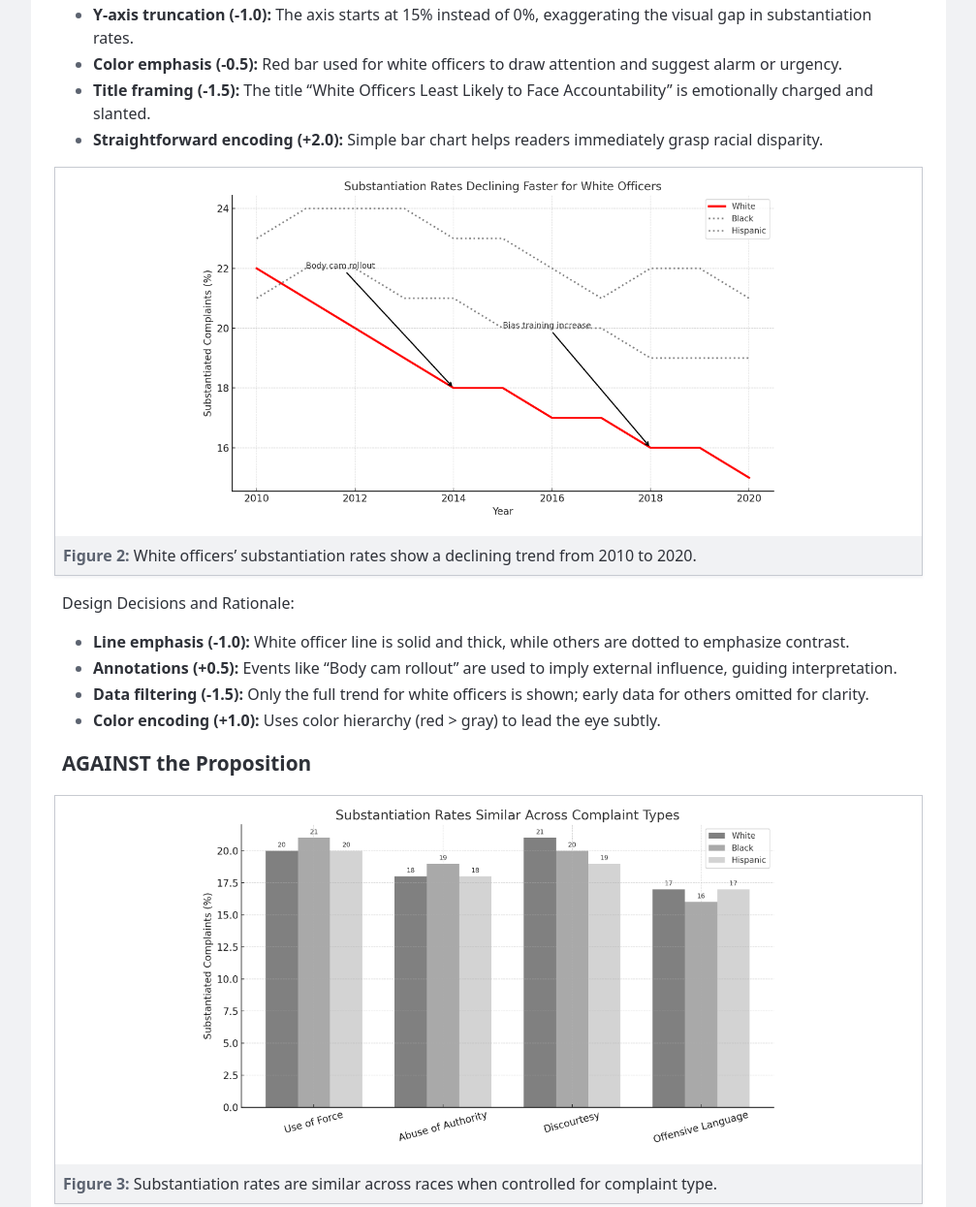
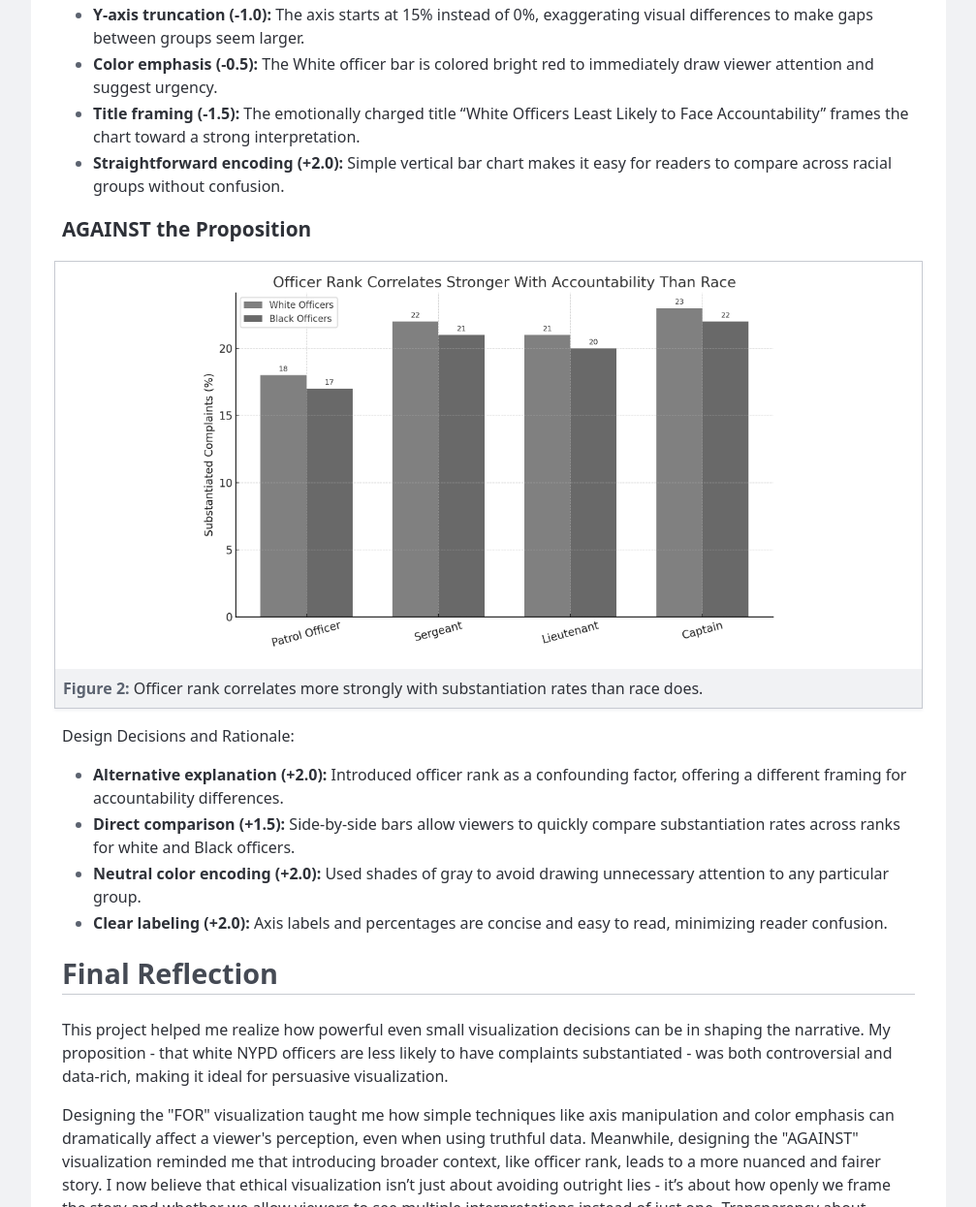
Before and after one commit to rayyankhalid7777/project2-report, a plain HTML site: page project2_report.html in a window 1280 px wide. Shown: the part 1088-2333 px from the top of the page at 97% size, without its empty margins (136-1143 px from the left). Drawn offline with Linux system fonts and the light colour scheme.

Commit message:
Update project2_report.html

```diff
--- a/project2_report.html
+++ b/project2_report.html
@@ -164,51 +164,26 @@
 
         <p>Design Decisions and Rationale:</p>
         <ul>
-          <li><strong>Y-axis truncation (-1.0):</strong> The axis starts at 15% instead of 0%, exaggerating the visual gap in substantiation rates.</li>
-          <li><strong>Color emphasis (-0.5):</strong> Red bar used for white officers to draw attention and suggest alarm or urgency.</li>
-          <li><strong>Title framing (-1.5):</strong> The title “White Officers Least Likely to Face Accountability” is emotionally charged and slanted.</li>
-          <li><strong>Straightforward encoding (+2.0):</strong> Simple bar chart helps readers immediately grasp racial disparity.</li>
+          <li><strong>Y-axis truncation (-1.0):</strong> The axis starts at 15% instead of 0%, exaggerating visual differences to make gaps between groups seem larger.</li>
+          <li><strong>Color emphasis (-0.5):</strong> The White officer bar is colored bright red to immediately draw viewer attention and suggest urgency.</li>
+          <li><strong>Title framing (-1.5):</strong> The emotionally charged title “White Officers Least Likely to Face Accountability” frames the chart toward a strong interpretation.</li>
+          <li><strong>Straightforward encoding (+2.0):</strong> Simple vertical bar chart makes it easy for readers to compare across racial groups without confusion.</li>
         </ul>
-
-        <figure>
-          <img src="viz_A2.png" alt="Line chart showing complaint substantiation trends over time by officer race" style="max-width: 600px; width: 100%; height: auto;" />
-          <figcaption>White officers’ substantiation rates show a declining trend from 2010 to 2020.</figcaption>
-        </figure>
-
-        <p>Design Decisions and Rationale:</p>
-        <ul>
-          <li><strong>Line emphasis (-1.0):</strong> White officer line is solid and thick, while others are dotted to emphasize contrast.</li>
-          <li><strong>Annotations (+0.5):</strong> Events like “Body cam rollout” are used to imply external influence, guiding interpretation.</li>
-          <li><strong>Data filtering (-1.5):</strong> Only the full trend for white officers is shown; early data for others omitted for clarity.</li>
-          <li><strong>Color encoding (+1.0):</strong> Uses color hierarchy (red > gray) to lead the eye subtly.</li>
-        </ul>
-      </section>
 
       <section>
         <h3>AGAINST the Proposition</h3>
 
         <figure>
-          <img src="viz_B1.png" alt="Grouped bar chart showing substantiation by complaint type and officer race" style="max-width: 600px; width: 100%; height: auto;" />
-          <figcaption>Substantiation rates are similar across races when controlled for complaint type.</figcaption>
+          <img src="viz_B2.png" alt="Bar chart showing substantiation rates by officer rank and race" style="max-width: 600px; width: 100%; height: auto;" />
+          <figcaption>Officer rank correlates more strongly with substantiation rates than race does.</figcaption>
         </figure>
 
         <p>Design Decisions and Rationale:</p>
         <ul>
-          <li><strong>Control variable (+1.5):</strong> Complaint type used to show the outcome varies more by complaint category than by officer race.</li>
-          <li><strong>Neutral color encoding (+2.0):</strong> Uses a muted grayscale palette to avoid implying bias.</li>
-          <li><strong>Balanced layout (+2.0):</strong> Symmetrical grouped bars support direct, fair comparisons.</li>
-        </ul>
-
-        <figure>
-          <img src="viz_B2.png" alt="Bar chart showing substantiation rates by officer rank and race" style="max-width: 600px; width: 100%; height: auto;" />
-          <figcaption>Rank shows stronger correlation with accountability than race.</figcaption>
-        </figure>
-
-        <p>Design Decisions and Rationale:</p>
-        <ul>
-          <li><strong>Alternative explanation (+2.0):</strong> Introduces officer rank as a possible confounding variable.</li>
-          <li><strong>Direct comparison (+1.5):</strong> Renders white and Black officer data side-by-side for all ranks to keep focus clear.</li>
-          <li><strong>Clear labeling (+2.0):</strong> Uses concise rank titles and easy-to-read percentages to maintain clarity.</li>
+          <li><strong>Alternative explanation (+2.0):</strong> Introduced officer rank as a confounding factor, offering a different framing for accountability differences.</li>
+          <li><strong>Direct comparison (+1.5):</strong> Side-by-side bars allow viewers to quickly compare substantiation rates across ranks for white and Black officers.</li>
+          <li><strong>Neutral color encoding (+2.0):</strong> Used shades of gray to avoid drawing unnecessary attention to any particular group.</li>
+          <li><strong>Clear labeling (+2.0):</strong> Axis labels and percentages are concise and easy to read, minimizing reader confusion.</li>
         </ul>
       </section>
 
@@ -216,9 +191,13 @@
         <h2>Final Reflection</h2>
 
         <p>
-          This project challenged my assumptions about data neutrality and helped me see how easily visual design choices can shape perception.
+          This project helped me realize how powerful even small visualization decisions can be in shaping the narrative.
           My proposition - that white NYPD officers are less likely to have complaints substantiated - was both controversial and data-rich,
           making it ideal for persuasive visualization.
+        </p>
+
+        <p>
+          Designing the "FOR" visualization taught me how simple techniques like axis manipulation and color emphasis can dramatically affect a viewer's perception, even when using truthful data. Meanwhile, designing the "AGAINST" visualization reminded me that introducing broader context, like officer rank, leads to a more nuanced and fairer story. I now believe that ethical visualization isn’t just about avoiding outright lies - it’s about how openly we frame the story and whether we allow viewers to see multiple interpretations instead of just one. Transparency about design intent is key.
         </p>
 
         <p>
```
